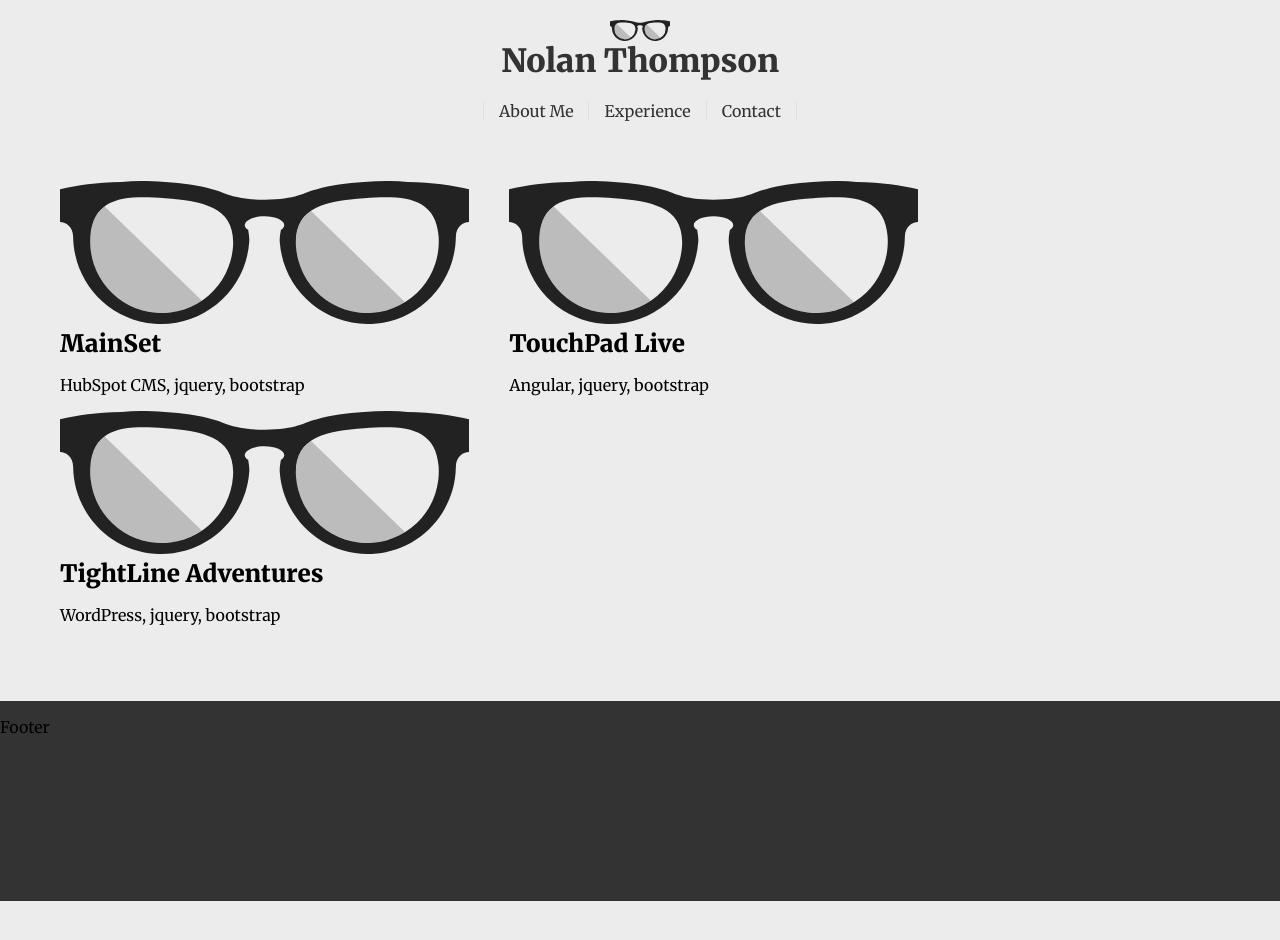
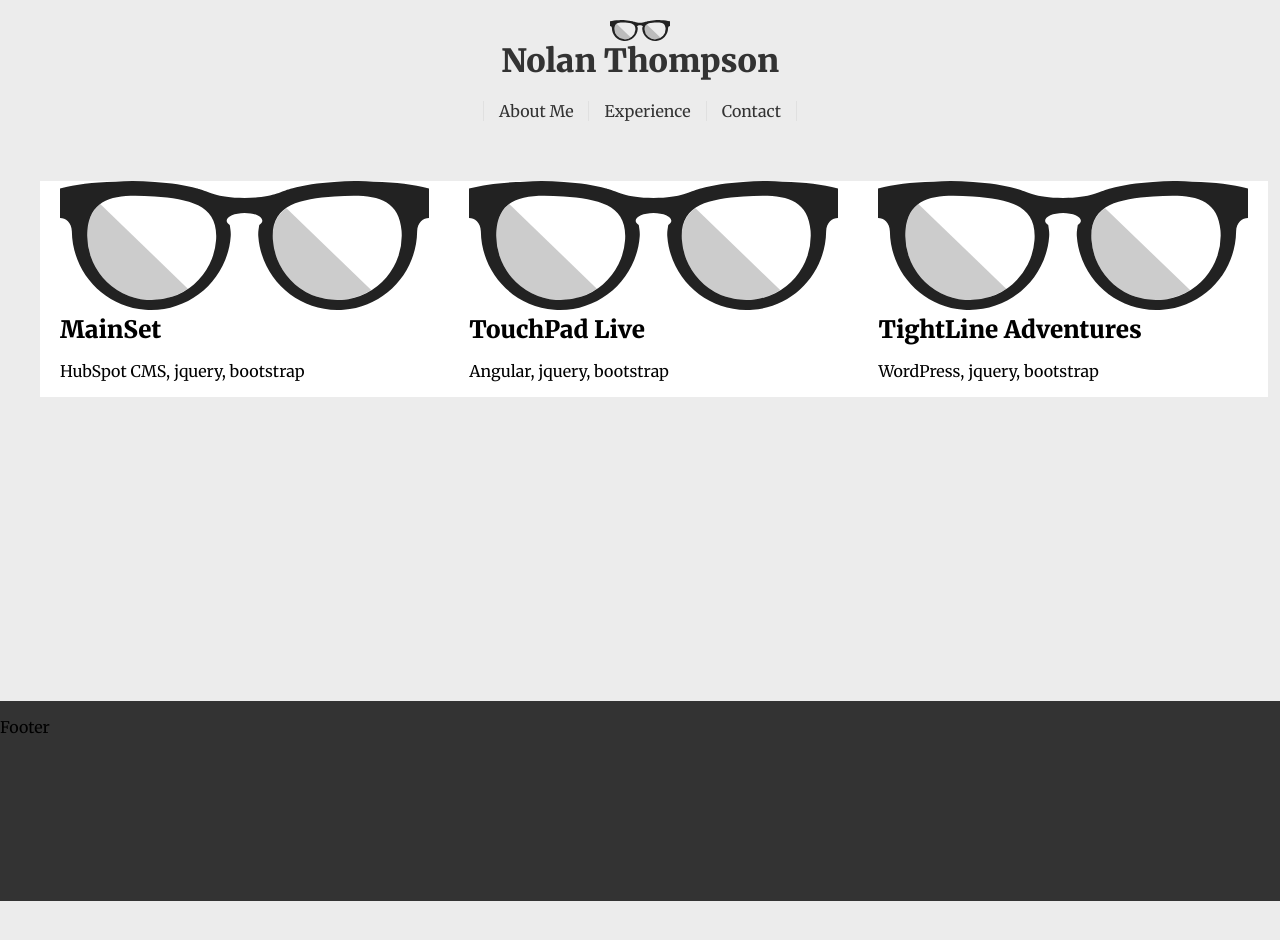
Before and after one commit to r3dscar3/React-Portfolio, a React app: page / in a window 1280 px wide. Shown: the top 940 px of the page. Built offline with nearby package versions, Linux system fonts and the light colour scheme.

Commit message:
home styles

```diff
--- a/src/views/pages/home/styles.scss
+++ b/src/views/pages/home/styles.scss
@@ -8,7 +8,8 @@
 
 		.project {
 			padding: 0 20px;
-			flex: 0 0 33%;
+			flex: 0 0 calc(33% - 40px);
+			background-color: #fff;
 
 			img {
 				max-width: 100%;
```
